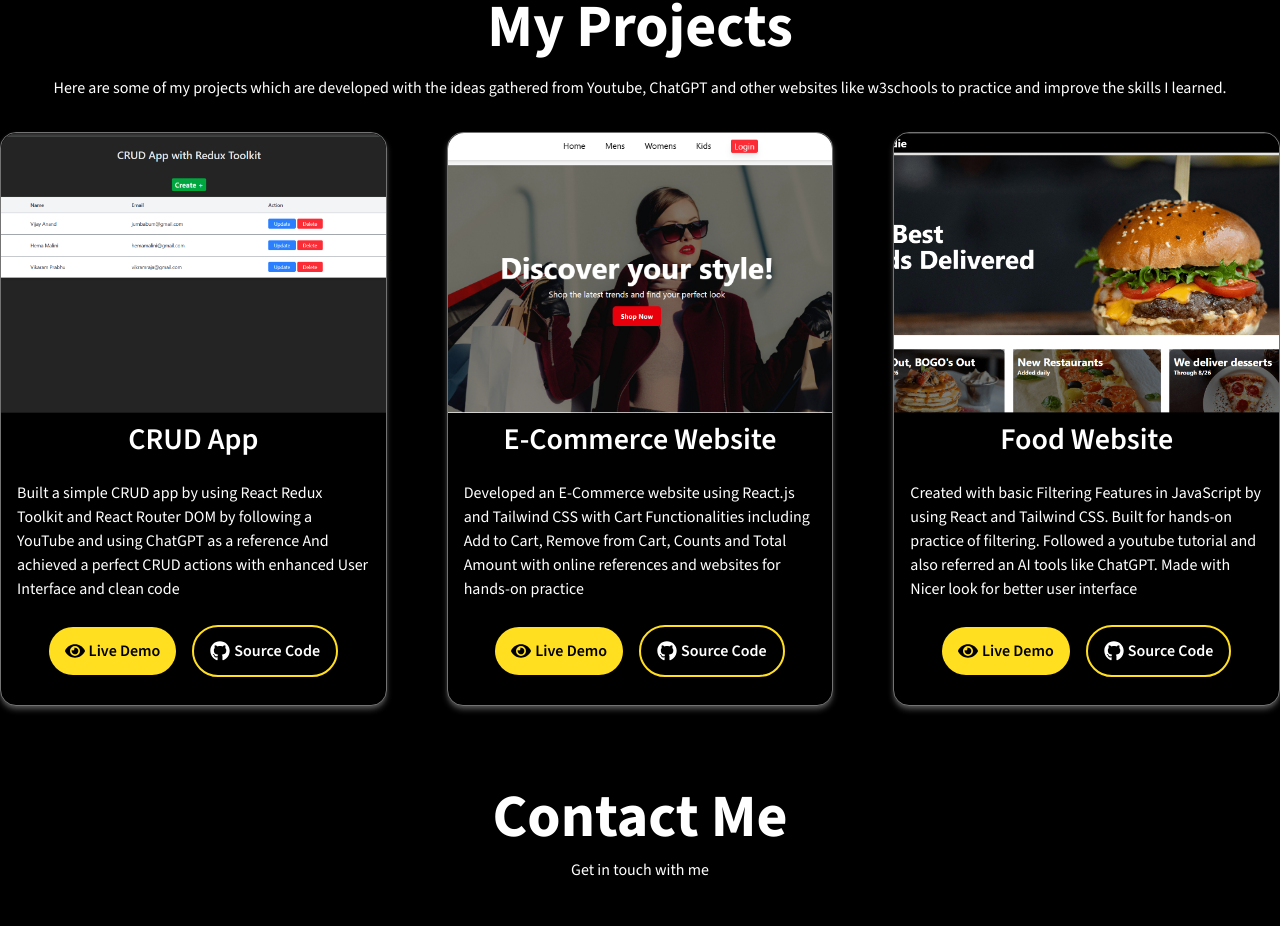
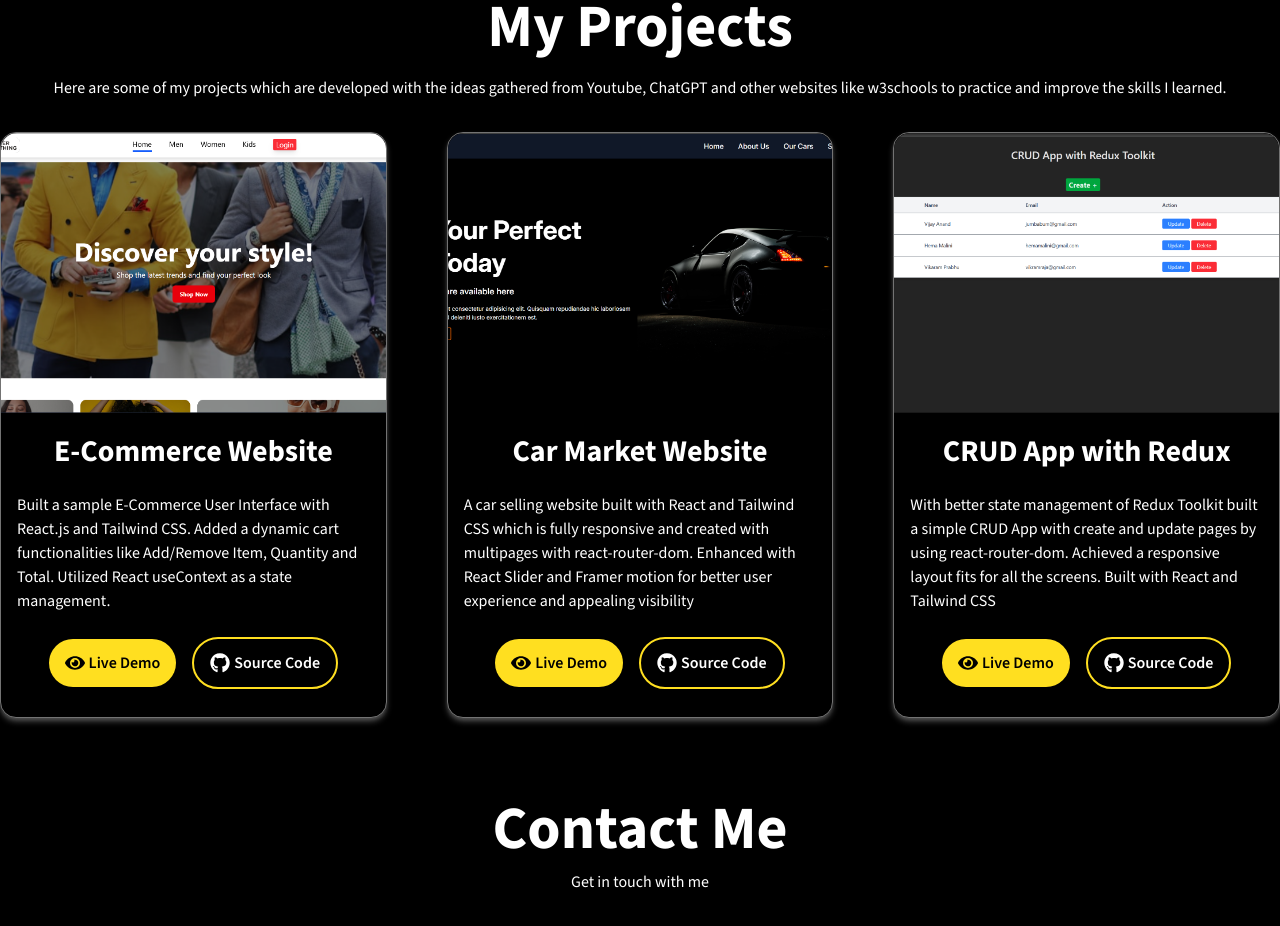
Before and after one commit to vijayanand-1790/Portfolio, a React (Vite) app: page / in a window 1280 px wide. Shown: the part 2392-3318 px from the top of the page. Built offline with nearby package versions, Linux system fonts and the light colour scheme.

Commit message:
Updated project section

```diff
--- a/src/Projects.jsx
+++ b/src/Projects.jsx
@@ -30,7 +30,7 @@ const Projects = () => {
                 className='bg-black shadow-neutral-600 shadow-md border-1 border-neutral-500 rounded-2xl'>
                 <img src={project.image} alt={project.title} className='rounded-tr-2xl rounded-tl-2xl object-cover md:h-70 h-40' />
                 <div className='px-4 py-2 flex flex-col justify-center items-center md:space-y-6 space-y-3'>
-                  <h2 className='md:text-3xl text-2xl font-semibold'> {project.title} </h2>
+                  <h2 className='md:text-3xl text-2xl font-bold pt-3'> {project.title} </h2>
                   <p className='md:mb-6 mb-3'> {project.description} </p>
 
                   {/* <p className='md:text-base text-sm'>Built with: <span className='px-2 py-0 bg-neutral-600 rounded mr-1'>React</span> <span className='px-2 py-0 bg-neutral-600 rounded '>Tailwind CSS</span> </p> */}
--- a/src/projectdata.jsx
+++ b/src/projectdata.jsx
@@ -1,31 +1,31 @@
-import img1 from './assets/CrudApp.png'
-import img2 from './assets/E-CommImg.png'
-import img3 from './assets/Foodie-min.png'
+import img1 from './assets/ecomweb.png'
+import img2 from './assets/carsell.png'
+import img3 from './assets/CrudApp.png'
 
 export const projectdata = [
 
     {
         id: 1,
         image : img1,
-        title: "CRUD App",
-        description: "Built a simple CRUD app by using React Redux Toolkit and React Router DOM by following a YouTube and using ChatGPT as a reference And achieved a perfect CRUD actions with enhanced User Interface and clean code",
-        liveUrl: "https://crud-app-reduxtoolkit.netlify.app/",
-        GitHubUrl: "https://github.com/vijayanand-1790/CRUD_App_using_Redux_Toolkit"
+        title: "E-Commerce Website",
+        description: "Built a sample E-Commerce User Interface with React.js and Tailwind CSS. Added a dynamic cart functionalities like Add/Remove Item, Quantity and Total. Utilized React useContext as a state management.",
+        liveUrl: "https://e-commerce-website-clothing.netlify.app/",
+        GitHubUrl: "https://github.com/vijayanand-1790/E-Commerce-Website-Clothing"
     },
     {
         id: 2,
         image : img2,
-        title: "E-Commerce Website",
-        description: "Developed an E-Commerce website using React.js and Tailwind CSS with Cart Functionalities including Add to Cart, Remove from Cart, Counts and Total Amount with online references and websites for hands-on practice",
-        liveUrl: "https://e-commerce-website-clothing.netlify.app/",
-        GitHubUrl: "https://github.com/vijayanand-1790/E-Commerce-Website-Clothing"
+        title: "Car Market Website",
+        description: "A car selling website built with React and Tailwind CSS which is fully responsive and created with multipages with react-router-dom. Enhanced with React Slider and Framer motion for better user experience and appealing visibility",
+        liveUrl: "https://car-buying-website.netlify.app/",
+        GitHubUrl: "https://github.com/vijayanand-1790/Car-buying-website"
     },
     {
         id: 3,
         image: img3,
-        title: "Food Website",
-        description: "Created with basic Filtering Features in JavaScript by using React and Tailwind CSS. Built for hands-on practice of filtering. Followed a youtube tutorial and also referred an AI tools like ChatGPT. Made with Nicer look for better user interface ",
-        liveUrl: "https://food-website-zeta-liart.vercel.app/",
-        GitHubUrl: "https://github.com/vijayanand-1790/Food-website"
+        title: "CRUD App with Redux",
+        description: "With better state management of Redux Toolkit built a simple CRUD App with create and update pages by using react-router-dom. Achieved a responsive layout fits for all the screens. Built with React and Tailwind CSS",
+        liveUrl: "https://crud-app-reduxtoolkit.netlify.app/",
+        GitHubUrl: "https://github.com/vijayanand-1790/CRUD_App_using_Redux_Toolkit"
     },
 ]
```
Also changed, not shown: src/assets/carsell.png (added), src/assets/ecomweb.png (added).
